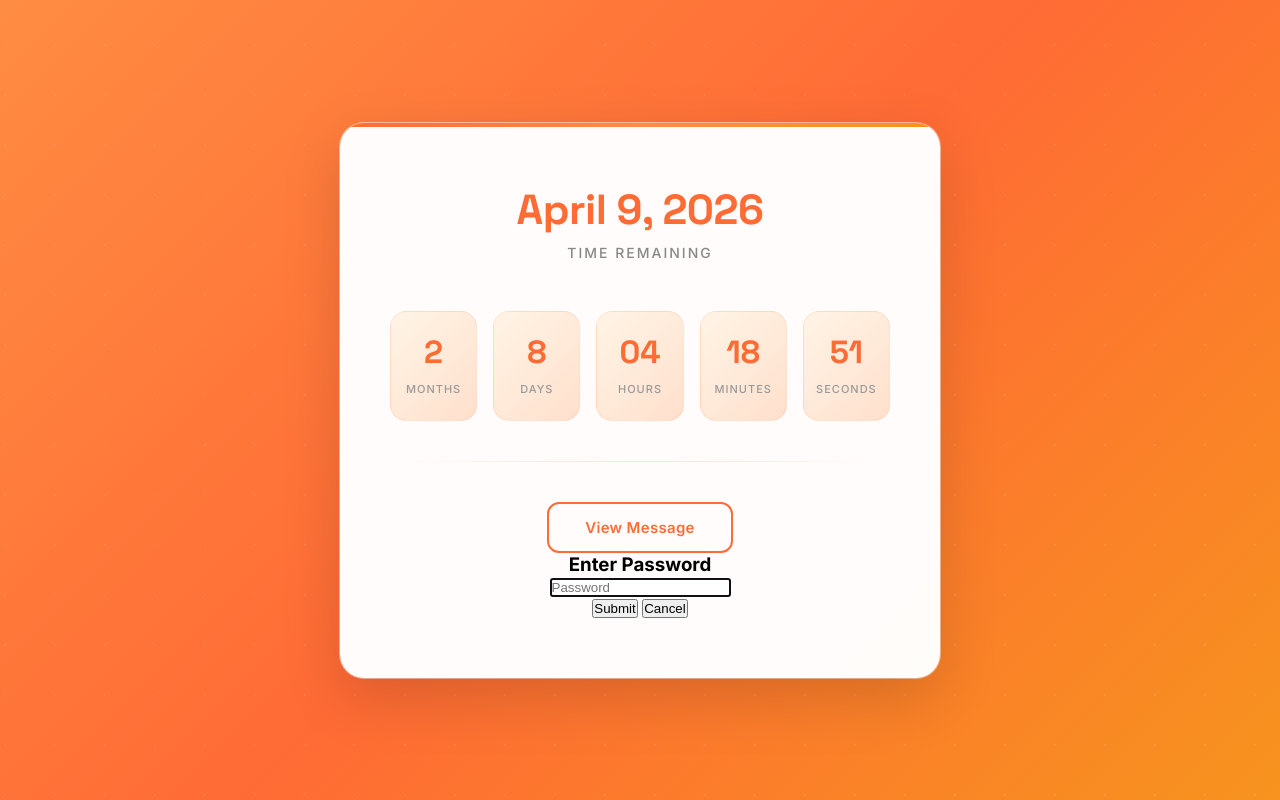
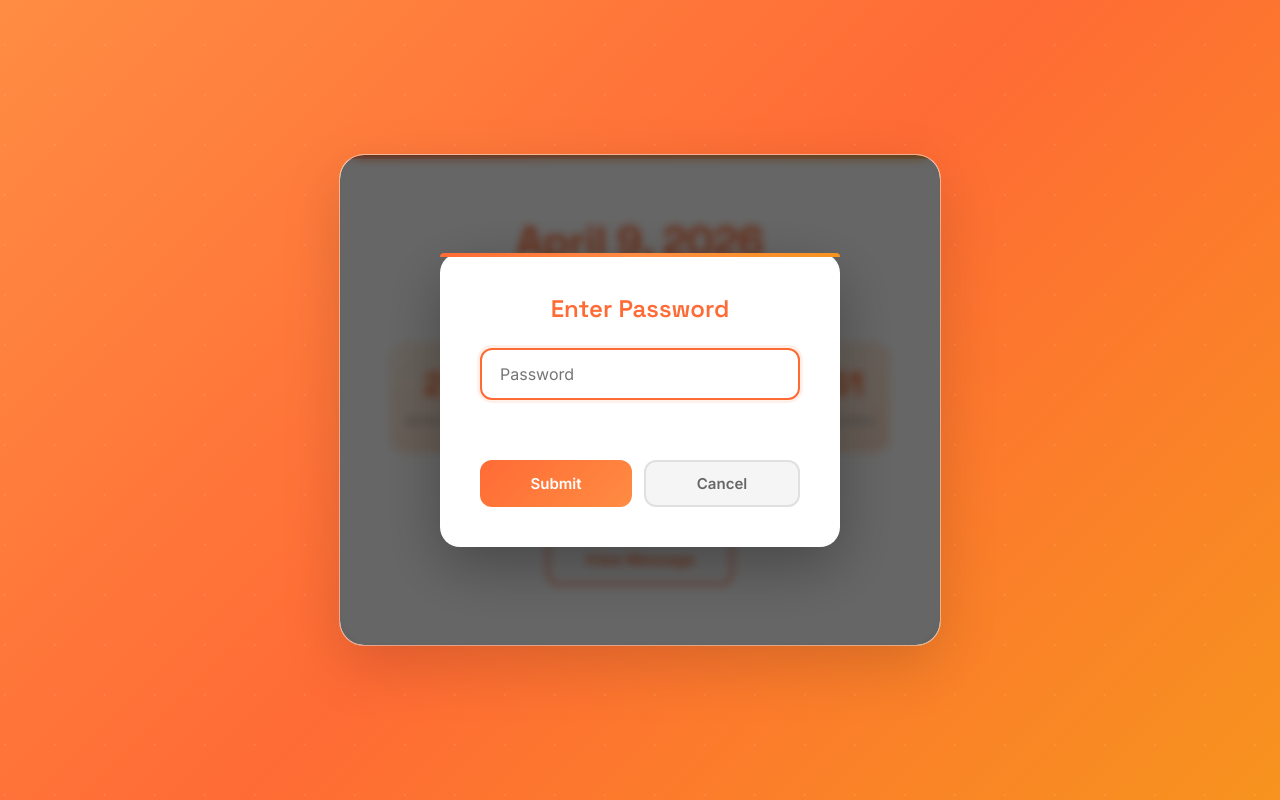
Before and after one commit to lukashavishvili19-dotcom/JozeF1na, a plain HTML site: page index.html in a window 1280 px wide. Both pictures are taken after a click on the button "View Message". Shown: the top 800 px of the page. Drawn offline with Linux system fonts and the light colour scheme.

Commit message:
Update style.css

```diff
--- a/style.css
+++ b/style.css
@@ -182,6 +182,157 @@ h1 {
   transform: translateY(0);
 }
 
+/* ===== PASSWORD PROMPT ===== */
+
+.password-prompt {
+  display: none;
+  position: fixed;
+  top: 0;
+  left: 0;
+  right: 0;
+  bottom: 0;
+  background: rgba(0, 0, 0, 0.6);
+  backdrop-filter: blur(4px);
+  z-index: 1000;
+  align-items: center;
+  justify-content: center;
+  animation: fadeInOverlay 0.3s ease-out;
+}
+
+.password-prompt.show {
+  display: flex;
+}
+
+.password-box {
+  background: white;
+  padding: 40px;
+  border-radius: 20px;
+  box-shadow: 0 20px 60px rgba(0, 0, 0, 0.3);
+  max-width: 400px;
+  width: 90%;
+  text-align: center;
+  animation: slideUp 0.3s ease-out;
+  position: relative;
+}
+
+.password-box::before {
+  content: '';
+  position: absolute;
+  top: 0;
+  left: 0;
+  right: 0;
+  height: 4px;
+  background: linear-gradient(90deg, #ff6b35, #ff8c42, #f7931e);
+  border-radius: 20px 20px 0 0;
+}
+
+.password-box h3 {
+  font-family: 'Space Grotesk', sans-serif;
+  font-size: 24px;
+  color: #ff6b35;
+  margin-bottom: 24px;
+  font-weight: 600;
+}
+
+.password-box input {
+  width: 100%;
+  padding: 14px 18px;
+  border: 2px solid #e0e0e0;
+  border-radius: 12px;
+  font-size: 16px;
+  font-family: 'Inter', sans-serif;
+  transition: all 0.3s ease;
+  margin-bottom: 12px;
+  outline: none;
+}
+
+.password-box input:focus {
+  border-color: #ff6b35;
+  box-shadow: 0 0 0 3px rgba(255, 107, 53, 0.1);
+}
+
+.error-message {
+  color: #e74c3c;
+  font-size: 14px;
+  margin: 8px 0 16px;
+  min-height: 20px;
+  font-weight: 500;
+}
+
+.password-buttons {
+  display: flex;
+  gap: 12px;
+  margin-top: 20px;
+}
+
+.submit-btn,
+.cancel-btn {
+  flex: 1;
+  padding: 12px 24px;
+  border: none;
+  border-radius: 12px;
+  font-size: 15px;
+  font-weight: 600;
+  cursor: pointer;
+  transition: all 0.3s ease;
+  font-family: 'Inter', sans-serif;
+}
+
+.submit-btn {
+  background: linear-gradient(135deg, #ff6b35, #ff8c42);
+  color: white;
+}
+
+.submit-btn:hover {
+  transform: translateY(-2px);
+  box-shadow: 0 8px 20px rgba(255, 107, 53, 0.3);
+}
+
+.submit-btn:active {
+  transform: translateY(0);
+}
+
+.cancel-btn {
+  background: #f5f5f5;
+  color: #666;
+  border: 2px solid #e0e0e0;
+}
+
+.cancel-btn:hover {
+  background: #eeeeee;
+  border-color: #d0d0d0;
+}
+
+.password-box.shake {
+  animation: shake 0.5s ease-in-out;
+}
+
+@keyframes fadeInOverlay {
+  from {
+    opacity: 0;
+  }
+  to {
+    opacity: 1;
+  }
+}
+
+@keyframes slideUp {
+  from {
+    opacity: 0;
+    transform: translateY(30px) scale(0.95);
+  }
+  to {
+    opacity: 1;
+    transform: translateY(0) scale(1);
+  }
+}
+
+@keyframes shake {
+  0%, 100% { transform: translateX(0); }
+  10%, 30%, 50%, 70%, 90% { transform: translateX(-8px); }
+  20%, 40%, 60%, 80% { transform: translateX(8px); }
+}
+
 /* ===== HIDDEN MESSAGE ===== */
 
 .hidden-message {
```
